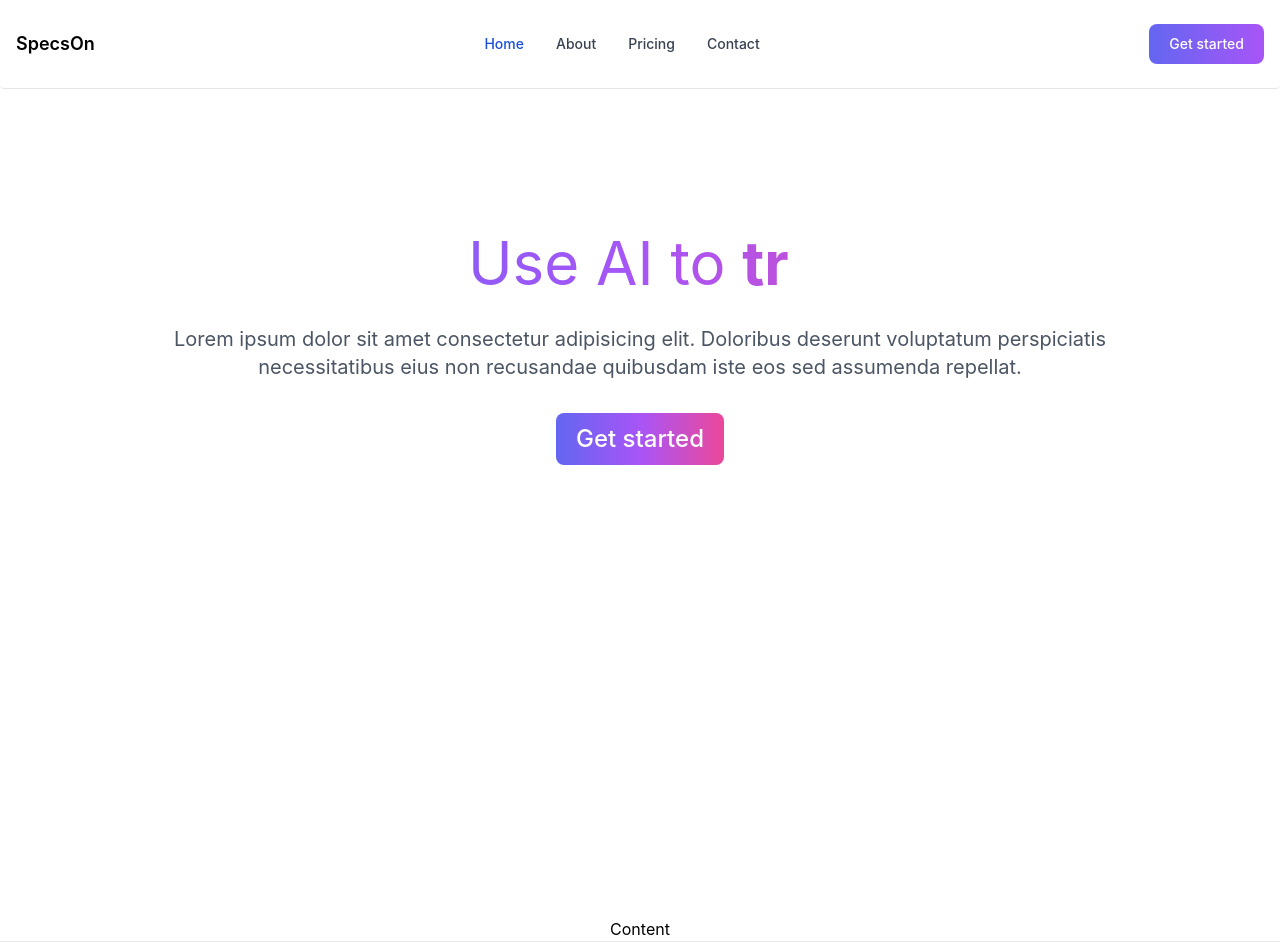
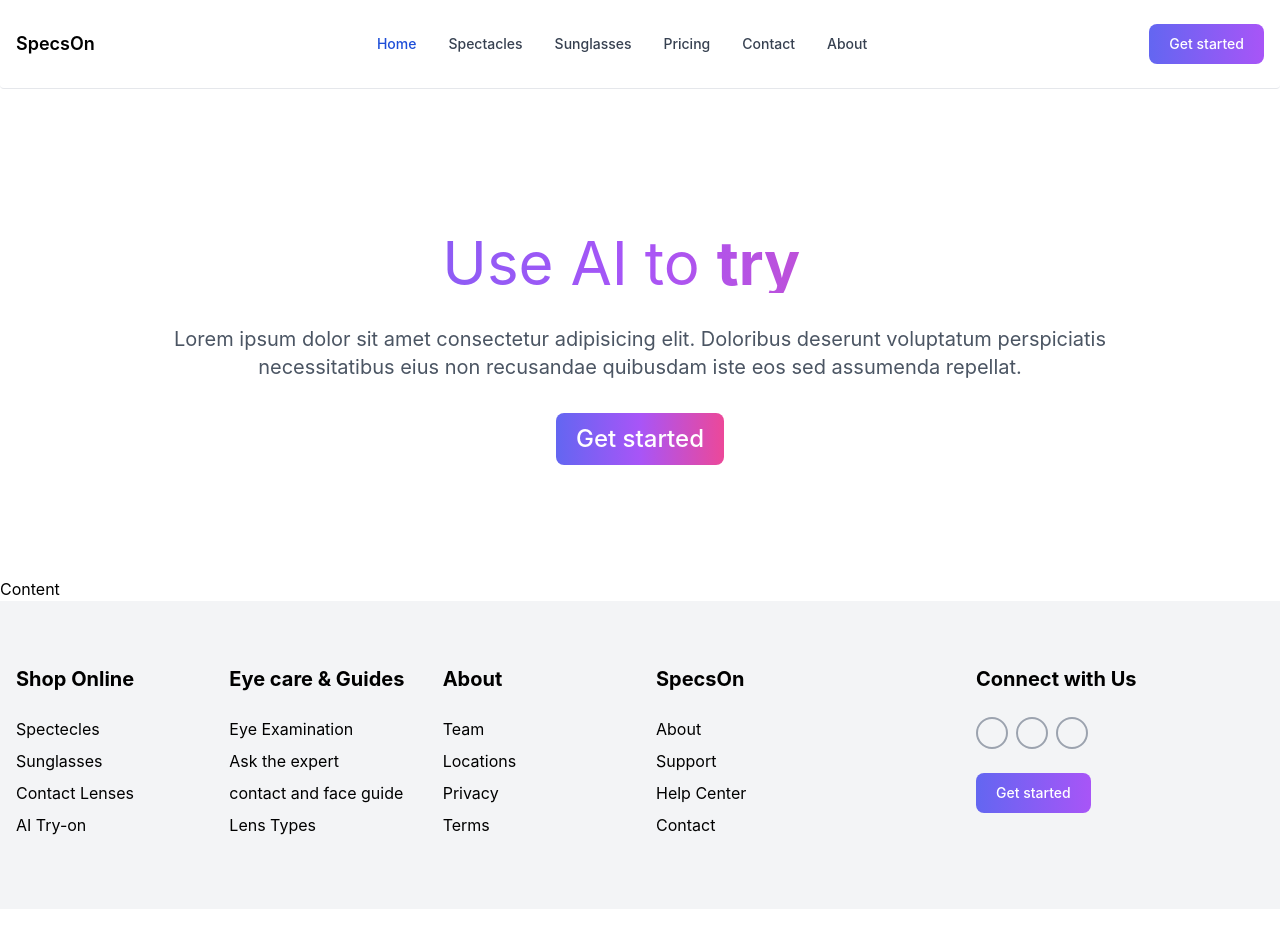
Before and after one commit to ThemeQuest/specs-on-website, a Next.js app: page / in a window 1280 px wide. Shown: the top 952 px of the page. After the commit the page ends 909 px from the top, so only its background shows below. Built offline with nearby package versions, Linux system fonts and the light colour scheme.

Commit message:
components add, footer,about,sunglasses,spectacles and contact

```diff
--- a/pages/components/Navbar.js
+++ b/pages/components/Navbar.js
@@ -24,14 +24,21 @@ function Navbar() {
                         <li>
                             <a href="#" className="bg-blue-700 md:bg-transparent text-white block pl-3 pr-4 py-2 md:text-blue-700 md:p-0 rounded dark:text-white" aria-current="page">Home</a>
                         </li>
+
                         <li>
-                            <a href="#" className="text-gray-700 hover:bg-gray-50 border-b border-gray-100 md:hover:bg-transparent md:border-0 block pl-3 pr-4 py-2 md:hover:text-blue-700 md:p-0 md:dark:hover:text-white dark:text-gray-400 dark:hover:bg-gray-700 dark:hover:text-white md:dark:hover:bg-transparent dark:border-gray-700">About</a>
+                            <a href="#" className="text-gray-700 hover:bg-gray-50 border-b border-gray-100 md:hover:bg-transparent md:border-0 block pl-3 pr-4 py-2 md:hover:text-blue-700 md:p-0 md:dark:hover:text-white dark:text-gray-400 dark:hover:bg-gray-700 dark:hover:text-white md:dark:hover:bg-transparent dark:border-gray-700">Spectacles</a>
+                        </li>
+                        <li>
+                            <a href="#" className="text-gray-700 hover:bg-gray-50 border-b border-gray-100 md:hover:bg-transparent md:border-0 block pl-3 pr-4 py-2 md:hover:text-blue-700 md:p-0 md:dark:hover:text-white dark:text-gray-400 dark:hover:bg-gray-700 dark:hover:text-white md:dark:hover:bg-transparent dark:border-gray-700">Sunglasses</a>
                         </li>
                         <li>
                             <a href="#" className="text-gray-700 hover:bg-gray-50 border-b border-gray-100 md:hover:bg-transparent md:border-0 block pl-3 pr-4 py-2 md:hover:text-blue-700 md:p-0 md:dark:hover:text-white dark:text-gray-400 dark:hover:bg-gray-700 dark:hover:text-white md:dark:hover:bg-transparent dark:border-gray-700">Pricing</a>
                         </li>
                         <li>
                             <a href="#" className="text-gray-700 hover:bg-gray-50 border-b border-gray-100 md:hover:bg-transparent md:border-0 block pl-3 pr-4 py-2 md:hover:text-blue-700 md:p-0 md:dark:hover:text-white dark:text-gray-400 dark:hover:bg-gray-700 dark:hover:text-white md:dark:hover:bg-transparent dark:border-gray-700">Contact</a>
+                        </li>
+                        <li>
+                            <a href="#" className="text-gray-700 hover:bg-gray-50 border-b border-gray-100 md:hover:bg-transparent md:border-0 block pl-3 pr-4 py-2 md:hover:text-blue-700 md:p-0 md:dark:hover:text-white dark:text-gray-400 dark:hover:bg-gray-700 dark:hover:text-white md:dark:hover:bg-transparent dark:border-gray-700">About</a>
                         </li>
                     </ul>
                 </div>
--- /dev/null
+++ b/pages/components/about.js
@@ -0,0 +1,33 @@
+import React from 'react'
+import Typewriter from "typewriter-effect";
+
+function Banner() {
+    return (
+        <section className="banner flex flex-col items-center text-center justify-center py-28 mt-8">
+          <div className="max-w-xl md:max-w-5xl text-lg">
+            <h1 className="banner__heading mb-8 text-5xl md:text-6xl">
+              <span className="flex flex-col md:flex-row text-center justify-center text-transparent bg-clip-text bg-gradient-to-r from-indigo-500 via-purple-500 to-pink-500">
+                Use AI to&nbsp;
+               <b>
+                <Typewriter
+                    options={{
+                      strings: ['try out new specs', 'save on delivery costs'],
+                      autoStart: true,
+                      loop: true,
+                    }}
+                  />
+               </b>
+              </span>
+            </h1>
+            <p className="banner__text text-gray-600 text-xl px-4">
+                Lorem ipsum dolor sit amet consectetur adipisicing elit.
+                Doloribus deserunt voluptatum perspiciatis necessitatibus
+                eius non recusandae quibusdam iste eos sed assumenda repellat.
+            </p>
+            <button type="button" className="mt-8 text-white font-medium rounded-lg text-2xl px-5 py-2.5 text-center mr-3 md:mr-0 bg-gradient-to-r from-indigo-500 via-purple-500 to-pink-500">Get started</button>
+          </div>
+      </section>
+    )
+}
+
+export default Banner
--- /dev/null
+++ b/pages/components/contact.js
@@ -0,0 +1,10 @@
+import React, { useState } from 'react';
+
+function contact(){
+    const
+    return(
+
+    );
+};
+
+export default contact
--- /dev/null
+++ b/pages/components/footer.js
@@ -0,0 +1,95 @@
+function footer(){
+    return(
+        <footer class="footer-1 bg-gray-100 py-8 sm:py-12">
+        <div class="container mx-auto px-4">
+          <div class="sm:flex sm:flex-wrap sm:-mx-4 md:py-4">
+            <div class="px-4 sm:w-1/2 md:w-1/4 xl:w-1/6">
+              <h5 class="text-xl font-bold mb-6">Shop Online</h5>
+              <ul class="list-none footer-links">
+                <li class="mb-2">
+                  <a href="#" class="border-b border-solid border-transparent hover:border-purple-800 hover:text-purple-800">Spectecles</a>
+                </li>
+                <li class="mb-2">
+                  <a href="#" class="border-b border-solid border-transparent hover:border-purple-800 hover:text-purple-800">Sunglasses</a>
+                </li>
+                <li class="mb-2">
+                  <a href="#" class="border-b border-solid border-transparent hover:border-purple-800 hover:text-purple-800">Contact Lenses</a>
+                </li>
+                <li class="mb-2">
+                  <a href="#" class="border-b border-solid border-transparent hover:border-purple-800 hover:text-purple-800">AI Try-on</a>
+                </li>
+              </ul>
+            </div>
+            <div class="px-4 sm:w-1/2 md:w-1/4 xl:w-1/6 mt-8 sm:mt-0">
+              <h5 class="text-xl font-bold mb-6">Eye care & Guides</h5>
+              <ul class="list-none footer-links">
+                <li class="mb-2">
+                  <a href="#" class="border-b border-solid border-transparent hover:border-purple-800 hover:text-purple-800">Eye Examination</a>
+                </li>
+                <li class="mb-2">
+                  <a href="#" class="border-b border-solid border-transparent hover:border-purple-800 hover:text-purple-800">Ask the expert</a>
+                </li>
+                <li class="mb-2">
+                  <a href="#" class="border-b border-solid border-transparent hover:border-purple-800 hover:text-purple-800">contact and face guide</a>
+                </li>
+                <li class="mb-2">
+                  <a href="#" class="border-b border-solid border-transparent hover:border-purple-800 hover:text-purple-800">Lens Types</a>
+                </li>
+              </ul>
+            </div>
+            <div class="px-4 sm:w-1/2 md:w-1/4 xl:w-1/6 mt-8 md:mt-0">
+              <h5 class="text-xl font-bold mb-6">About</h5>
+              <ul class="list-none footer-links">
+                <li class="mb-2">
+                  <a href="#" class="border-b border-solid border-transparent hover:border-purple-800 hover:text-purple-800">Team</a>
+                </li>
+                <li class="mb-2">
+                  <a href="#" class="border-b border-solid border-transparent hover:border-purple-800 hover:text-purple-800">Locations</a>
+                </li>
+                <li class="mb-2">
+                  <a href="#" class="border-b border-solid border-transparent hover:border-purple-800 hover:text-purple-800">Privacy</a>
+                </li>
+                <li class="mb-2">
+                  <a href="#" class="border-b border-solid border-transparent hover:border-purple-800 hover:text-purple-800">Terms</a>
+                </li>
+              </ul>
+            </div>
+            <div class="px-4 sm:w-1/2 md:w-1/4 xl:w-1/6 mt-8 md:mt-0">
+              <h5 class="text-xl font-bold mb-6">SpecsOn</h5>
+              <ul class="list-none footer-links">
+                <li class="mb-2">
+                  <a href="#" class="border-b border-solid border-transparent hover:border-purple-800 hover:text-purple-800">About</a>
+                </li>
+                <li class="mb-2">
+                  <a href="#" class="border-b border-solid border-transparent hover:border-purple-800 hover:text-purple-800">Support</a>
+                </li>
+                <li class="mb-2">
+                  <a href="#" class="border-b border-solid border-transparent hover:border-purple-800 hover:text-purple-800">Help Center</a>
+                </li>
+                <li class="mb-2">
+                  <a href="#" class="border-b border-solid border-transparent hover:border-purple-800 hover:text-purple-800">Contact</a>
+                </li>
+              </ul>
+            </div>
+            <div class="px-4 mt-4 sm:w-1/3 xl:w-1/6 sm:mx-auto xl:mt-0 xl:ml-auto">
+              <h5 class="text-xl font-bold mb-6 sm:text-center xl:text-left">Connect with Us</h5>
+              <div class="flex sm:justify-center xl:justify-start">
+                <a href="" class="w-8 h-8 border border-2 border-gray-400 rounded-full text-center py-1 text-gray-600 hover:text-white hover:bg-blue-600 hover:border-blue-600">
+                  <i class="fab fa-facebook"></i>
+                </a>
+                <a href="" class="w-8 h-8 border border-2 border-gray-400 rounded-full text-center py-1 ml-2 text-gray-600 hover:text-white hover:bg-blue-400 hover:border-blue-400">
+                  <i class="fab fa-twitter"></i>
+                </a>
+                <a href="" class="w-8 h-8 border border-2 border-gray-400 rounded-full text-center py-1 ml-2 text-gray-600 hover:text-white hover:bg-red-600 hover:border-red-600">
+                  <i class="fab fa-google-plus-g"></i>
+                </a>
+              </div>
+              <br/>
+              <button type="button" className="text-white font-medium rounded-lg text-sm px-5 py-2.5 text-center mr-3 md:mr-0 bg-gradient-to-r from-indigo-500 to-purple-500">Get started</button>
+            </div>
+          </div>
+        </div>
+      </footer>
+    )
+}
+export default footer
--- a/pages/index.js
+++ b/pages/index.js
@@ -1,6 +1,7 @@
 import Head from 'next/head'
 import Navbar from './components/Navbar'
 import Banner from './components/Banner';
+import Footer from './components/footer';
 
 export default function Home() {
 
@@ -12,13 +13,8 @@ export default function Home() {
       </Head>
       <Navbar/>
       <Banner/>
-      <div className="flex flex-col items-center justify-center min-h-screen py-2">
-
         Content
-        <footer className="flex items-center justify-center w-full h-24 border-t">
-          Footer
-        </footer>
-      </div>
+        <Footer />
     </>
   )
 }
```
Also changed, not shown: pages/components/Spectacles.js (added), pages/components/Sunglasses.js (added), styles/globals.css (line endings or trailing spaces), 1 other file (tests, documents, lock files or other folders).
